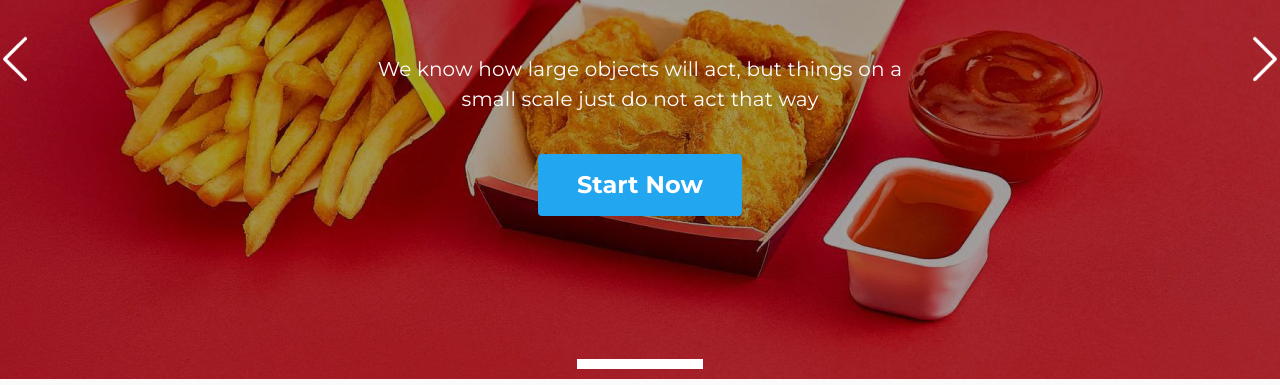
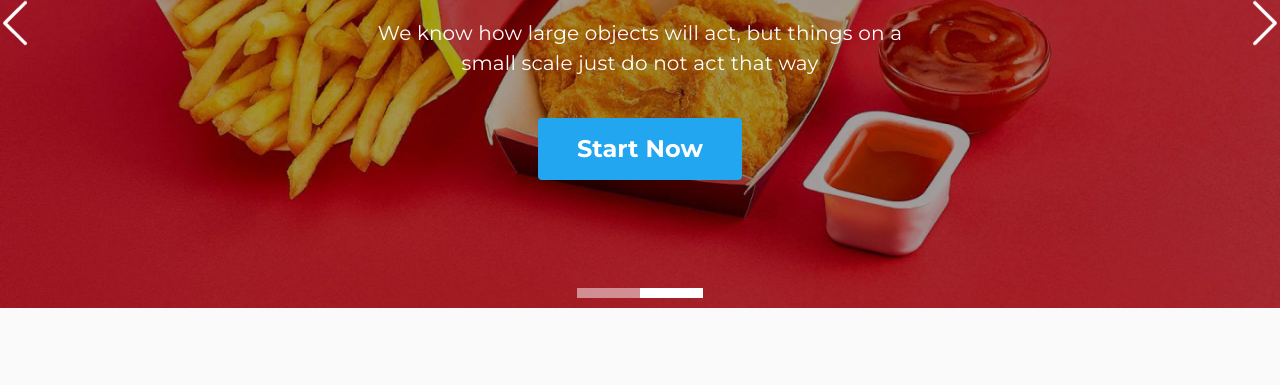
Before and after one commit to LiszUehara/Desafio-02, a plain HTML site: page index.html in a window 1280 px wide. Shown: the part 352-737 px from the top of the page. Drawn offline with Linux system fonts and the light colour scheme.

Commit message:
alterando slider

```diff
--- a/index.html
+++ b/index.html
@@ -77,14 +77,14 @@
 
             <button id="prev-button"><img src="/assets/left.png" alt="prev-button"></button>
             <div class="container-images">
-                <img src="/assets/carrossel1.jpg" alt="imagem de comida 1" class="slider size active">
+                <img src="/assets/carrossel1.jpg" alt="imagem de comida 1" class="slider size">
                 <img src="/assets/carrossel1.jpg" alt="imagem de comida 2" class="slider size">
             </div>
             <button id="next-button"><img src="/assets/right.png" alt="next-button"></button>
 
             <div class="indicator-container">
-                <img src="/assets/indicador.png" alt="indicador" class="indicator active">
-                <img src="/assets/indicador.png" alt="indicador" class="indicator">
+                <img src="/assets/indicador.png" alt="indicador" class="indicator selecionado"  data-index="0">
+                <img src="/assets/indicador.png" alt="indicador" class="indicator"  data-index="1">
             </div>
 
             <div class="container-item">
--- a/script.js
+++ b/script.js
@@ -19,9 +19,9 @@ document.addEventListener("DOMContentLoaded", function() {
         // Atualize as classes dos indicadores
         indicators.forEach((indicator, i) => {
             if (i === currentIndex) {
-                indicator.classList.add('active');
+                indicator.classList.add('selecionado');
             } else {
-                indicator.classList.remove('active');
+                indicator.classList.remove('selecionado');
             }
         });
     }
--- a/styles.css
+++ b/styles.css
@@ -133,7 +133,6 @@ main {
 
 .container-slider {
     position: relative;
-
     margin: 0 auto;
     overflow: hidden;
     display: flex;
@@ -141,19 +140,17 @@ main {
     justify-content: center;
     align-items: center;
     z-index: 1;
+    width: 100%; /* Definir largura total */
   }
 
   .container-images {
     display: flex;
-    width: 100%;
-    transition: transform 0.5s ease;
-    z-index: 0;
+
   }
 
   .slider {
     width: 100%;
-    height: 640px;
-    object-fit: cover;
+    height: auto;
   }
 
 
@@ -221,11 +218,12 @@ main {
     cursor: pointer;
   }
 
-  .indicator.active {
-    background-color: #FF0000; /* Altere a cor do indicador ativo conforme necessário */
+  .indicator .active {
+    color: #23856D;
+    background-color: #FF0000;
 }
 
-  .indicator.selecionado {
+  .indicator .selecionado {
     left: 503px;
     opacity: 50%;
   }
@@ -383,7 +381,8 @@ main {
   .item1{
     background-image: url(/assets/cards-section/1.png);
     background-size: cover;
-    background-position: center
+    background-position: center;
+
 
   }
 
@@ -391,7 +390,7 @@ main {
  .item2{
     background-image: url(/assets/cards-section/2.png);
     background-size: cover;
-    background-position: center
+    background-position: center;
  }
 
 
```
